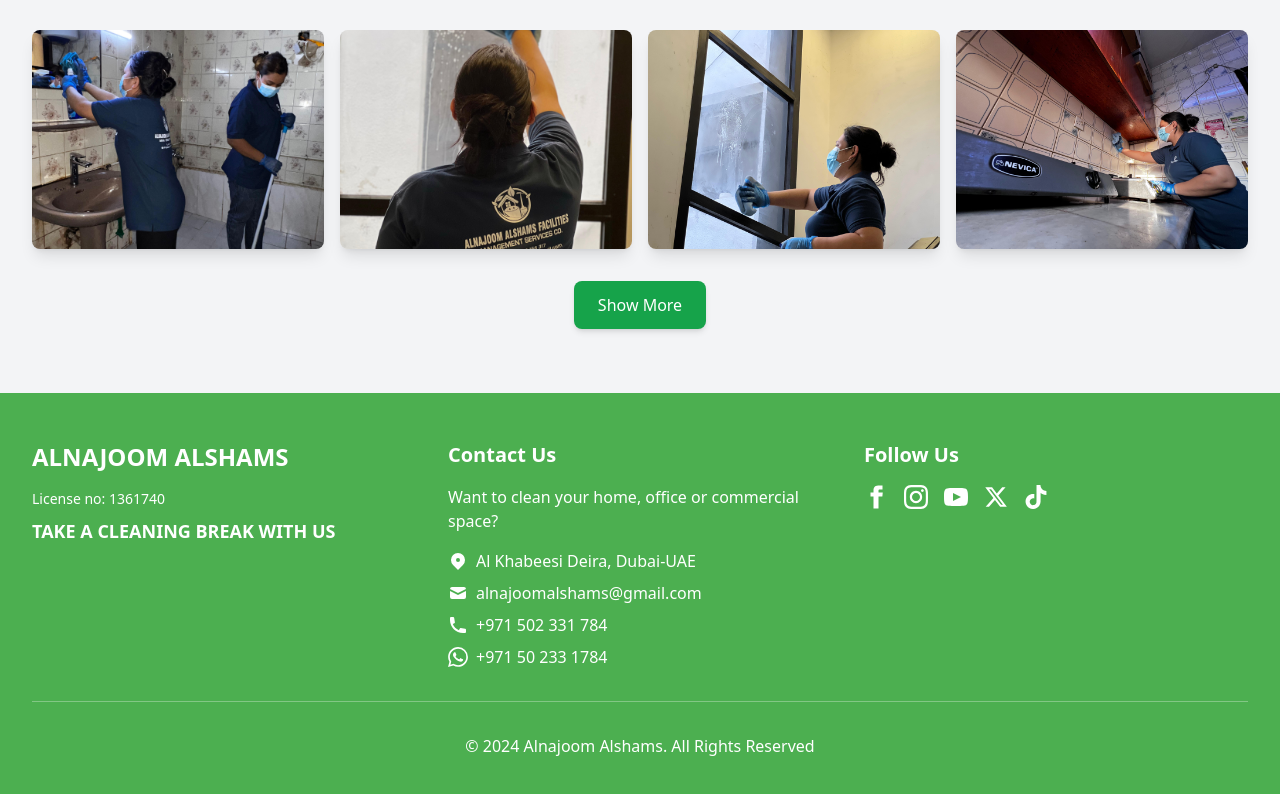
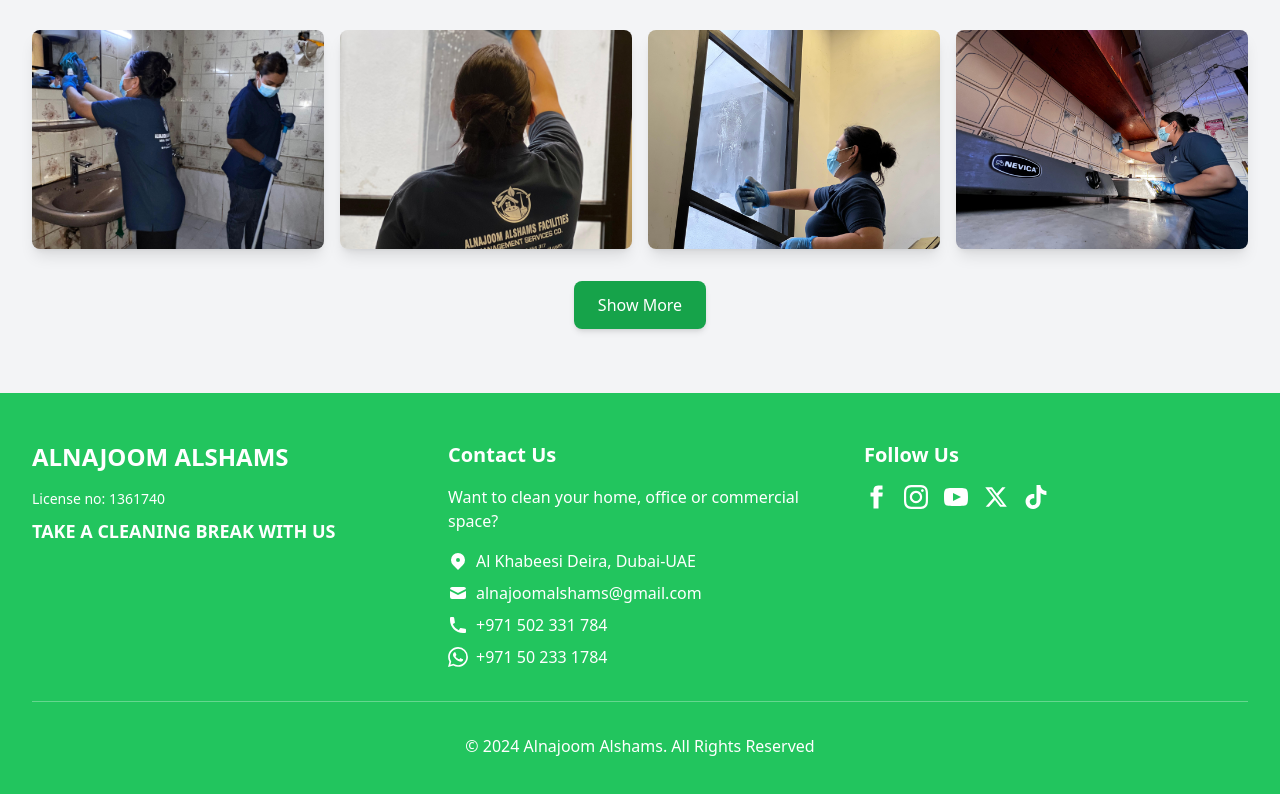
Before and after one commit to Seesonn/cleaningservice, a React (Create React App) app: page / in a window 1280 px wide. Shown: the part 2973-3767 px from the top of the page. Built offline with nearby package versions, Linux system fonts and the light colour scheme.

Commit message:
Update Footer.js

```diff
--- a/src/comp/Footer.js
+++ b/src/comp/Footer.js
@@ -33,7 +33,7 @@ const SocialIcon = ({ href, children }) => (
 
 export default function Footer() {
   return (
-    <footer className="bg-[#4CAF50] text-white">
+    <footer className="bg-green-500 text-white">
       <div className="max-w-7xl mx-auto px-4 sm:px-6 lg:px-8 py-12">
         <div className="grid grid-cols-1 md:grid-cols-3 gap-8">
           <div>
```
